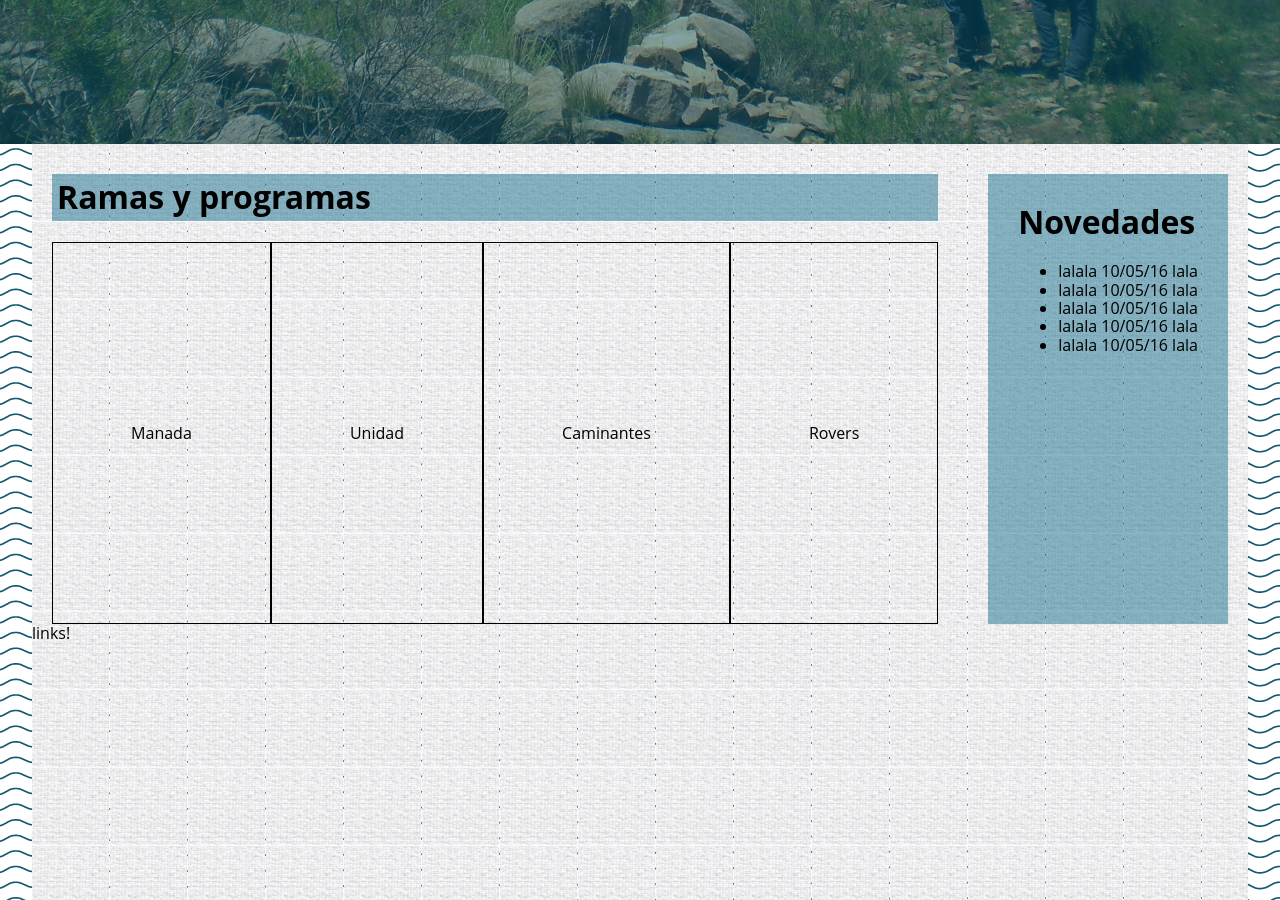
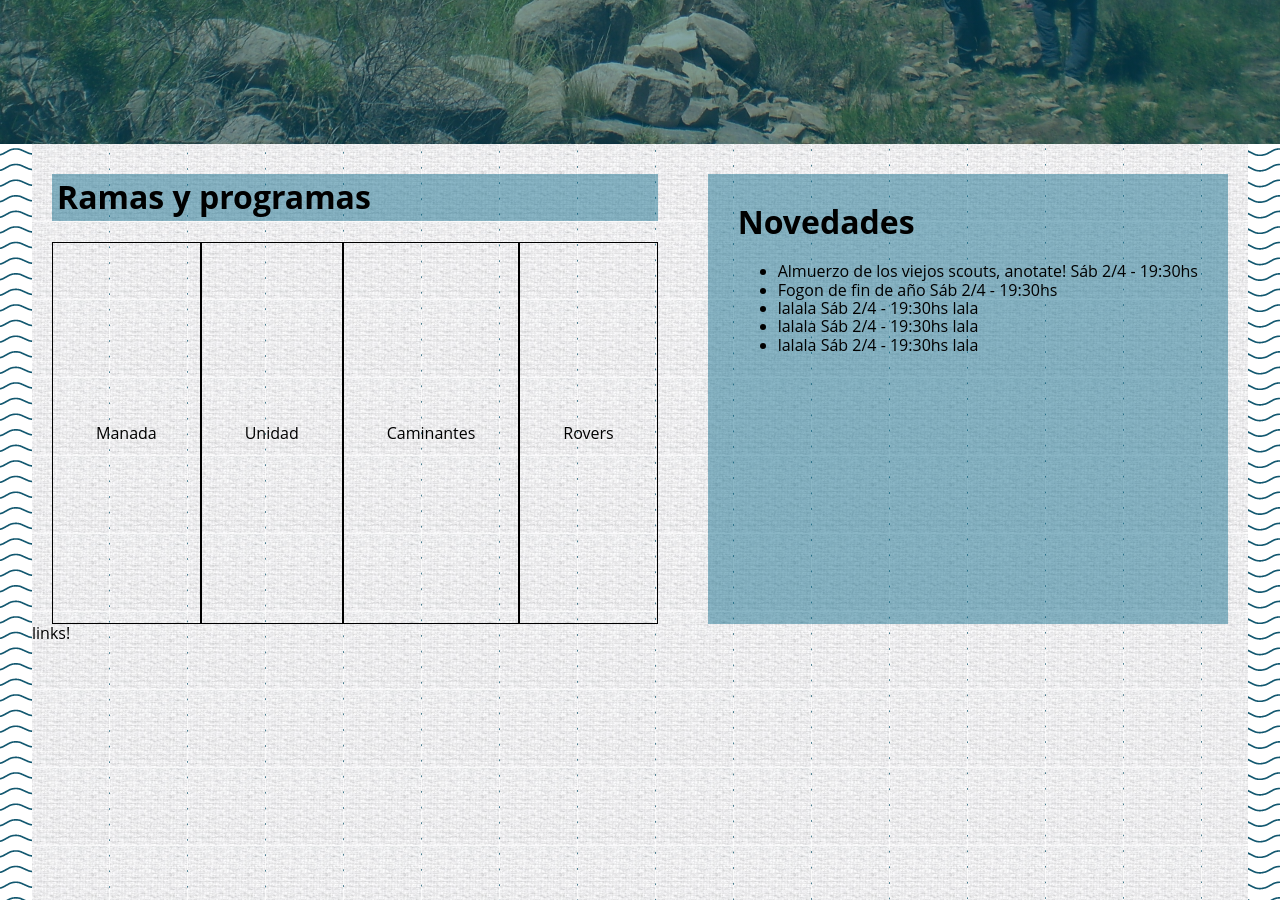
Before and after one commit to martov1/snoweb, a Jekyll site: the page built from index.html, in a window 1280 px wide and 900 px high, scrolled down 758 px. Built offline with Jekyll 4.4.1, drawn with Linux system fonts in a browser that asks for light colours; Markdown is read by kramdown in place of the engine named in the settings.

Commit message:
placeholders mas creibles

```diff
--- a/_data/noticias.yml
+++ b/_data/noticias.yml
@@ -4,25 +4,26 @@
 # la fecha , link y contenido con dos espacios.
 # todos los campos salvo "noticia" son opcionales.
 
+# LOS LINKS TIENEN QUE EMPEZAR CON HTTTP://
 
-- noticia: lalala
-  fecha: 10/05/16
-  contenido: lala
+- noticia: Almuerzo de los viejos scouts, anotate!
+  fecha: Sáb 2/4 - 19:30hs
+  contenido:
+  link: http://www.google.com
+
+- noticia: Fogon de fin de año
+  fecha: Sáb 2/4 - 19:30hs
+  contenido:
   link:
 
 - noticia: lalala
-  fecha: 10/05/16
-  contenido: lala
-  link:
-
-- noticia: lalala
-  fecha: 10/05/16
+  fecha: Sáb 2/4 - 19:30hs
   contenido: lala
 
 - noticia: lalala
-  fecha: 10/05/16
+  fecha: Sáb 2/4 - 19:30hs
   contenido: lala
 
 - noticia: lalala
-  fecha: 10/05/16
+  fecha: Sáb 2/4 - 19:30hs
   contenido: lala
```
